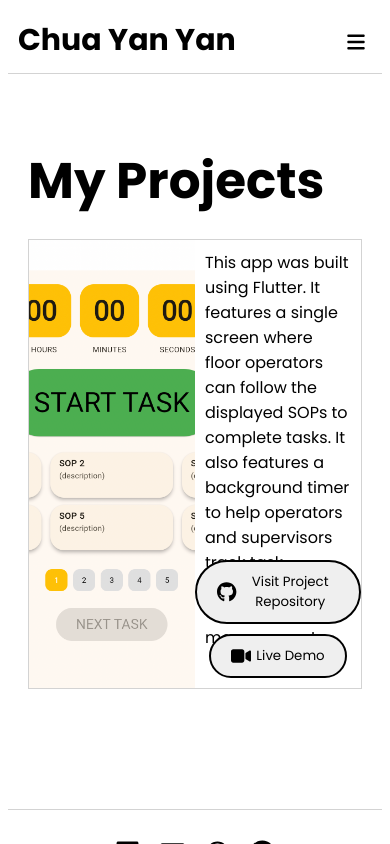
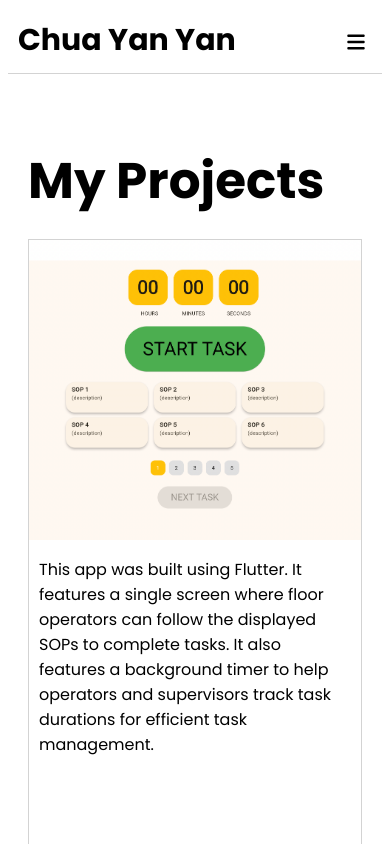
Before and after one commit to yanc3093/chua-yan-yan, a React (Create React App) app: page /projects in a window 390 px wide. Shown: the top 844 px of the page. Built offline with nearby package versions, Linux system fonts and the light colour scheme.

Commit message:
Enhance contact screen to be mobile responsive (#18)

```diff
--- a/src/component/projectContainer.js
+++ b/src/component/projectContainer.js
@@ -3,34 +3,7 @@ import { faVideo } from "@fortawesome/free-solid-svg-icons";
 import { faGithub } from "@fortawesome/free-brands-svg-icons";
 
 function ProjectContainer(props) {
-  return props.isMobile ? (
-    <div className="projectContainer" key={props.id}>
-      <img src={props.image} alt="projectImage" />
-      <div className="detail">
-        <div className="description">{props.description}</div>
-        <div className="link">
-          <a
-            href={props.repositoryLink}
-            target="_blank"
-            rel="noopener noreferrer"
-          >
-            <button>
-              <FontAwesomeIcon className="icon" icon={faGithub} />
-              Visit Project Repository
-            </button>
-          </a>
-        </div>
-        <div className="link">
-          <a href={props.videoLink} target="_blank" rel="noopener noreferrer">
-            <button>
-              <FontAwesomeIcon className="icon" icon={faVideo} />
-              Live Demo
-            </button>
-          </a>
-        </div>
-      </div>
-    </div>
-  ) : (
+  return (
     <div className="projectContainer" key={props.id}>
       <img src={props.image} alt="projectImage" />
       <div className="description">{props.description}</div>
--- a/src/component/projects.js
+++ b/src/component/projects.js
@@ -9,7 +9,6 @@ function Projects(props) {
     const project = projects[i];
     row.push(
       <ProjectContainer
-        isMobile={props.isMobile}
         id={project.id}
         image={project.image}
         description={project.description}
--- a/src/style/index.css
+++ b/src/style/index.css
@@ -455,17 +455,14 @@
 
   .projects .row .projectContainer {
     border: 1px solid lightgray;
-    display: flex;
     width: 100%;
   }
 
-  .projects .row .projectContainer img {
-    height: 100%;
-    width: 50%;
-    object-fit: cover;
-  }
-
-  .projects .row .projectContainer .detail {
-    width: 50%;
+  .contact {
+    margin: auto;
+    margin-top: 50px;
+    margin-bottom: 50px;
+    max-width: 1000px;
+    padding: 20px;
   }
 }
```
